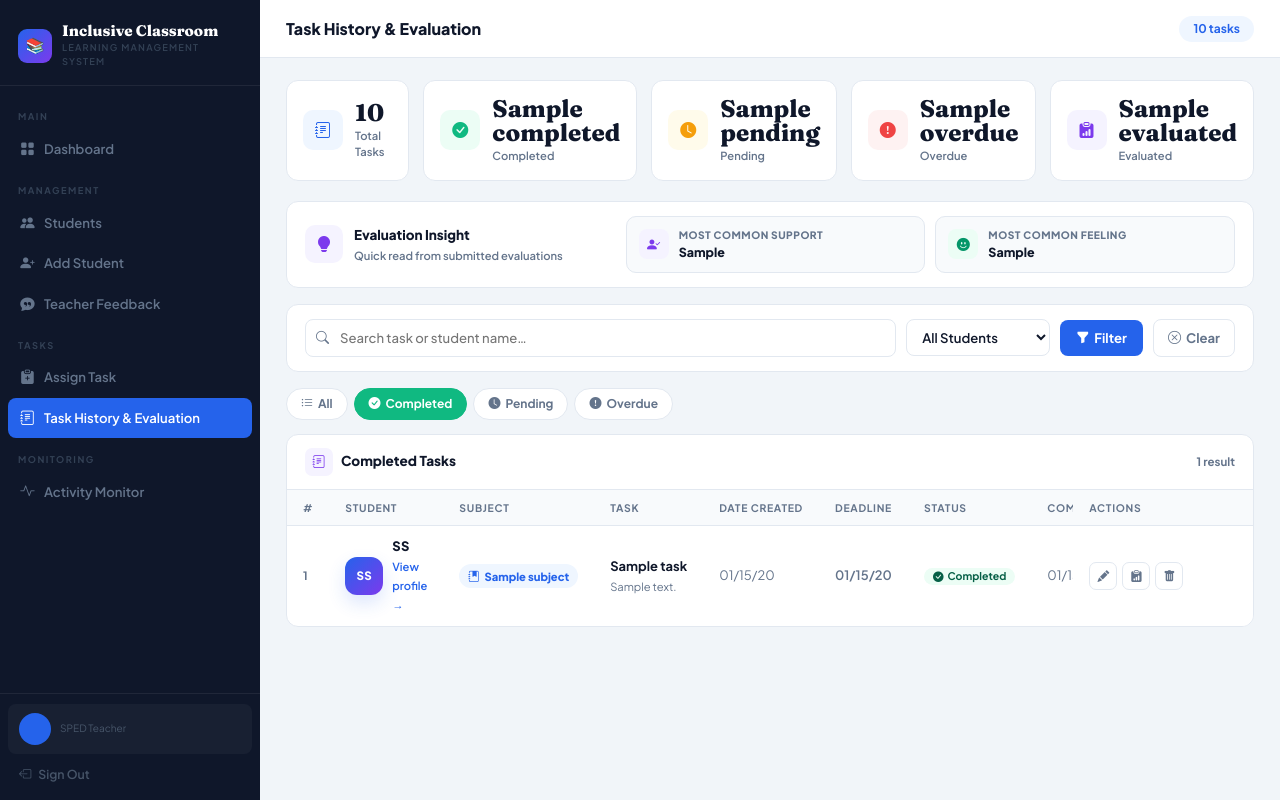
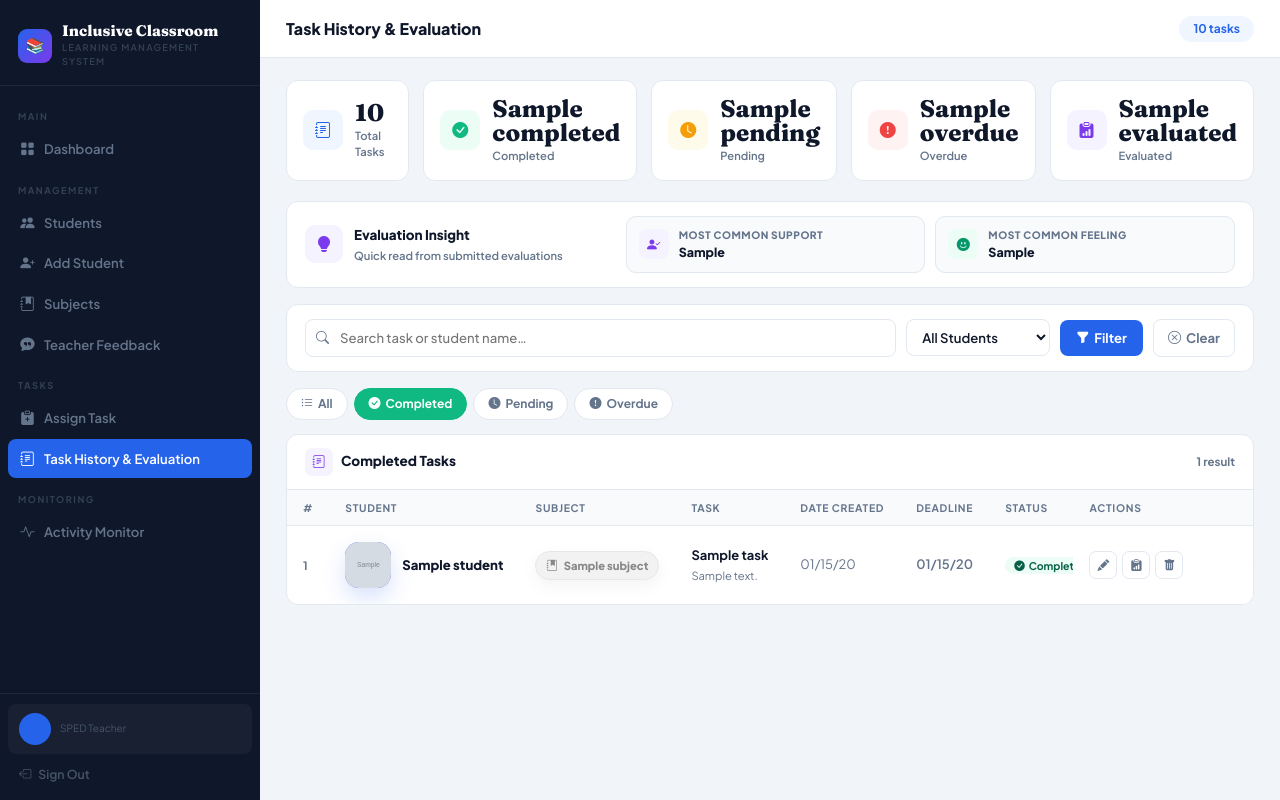
Before and after one commit to 13honey/inclusive_classroom1, a Django app: template classroom/templates/classroom/task_history.html in a window 1280 px wide. Run offline with Django 3.2, Linux system fonts and the light colour scheme; the template is opened without the code that fills it: most values are stand-ins (such as "Sample title", 1, 10 or a date in 2020); grey boxes marked "Sample" are stand-in pictures.

Commit message:
Enhance student form validation and update templates for improved user experience
- Added unique LRN validation to StudentForm.
- Updated confirm_delete_task.html to include next URL handling.
- Improved task_history.html layout and added subject link.
- Changed logo icon in teacher_feedback.html for better representation.
- Added tests for StudentForm validation.
- Refactored add_student view to handle IntegrityError.
- Updated delete_task view to support next URL redirection.
- Added new media files for student pictures and task recordings.

```diff
--- a/classroom/templates/classroom/confirm_delete_task.html
+++ b/classroom/templates/classroom/confirm_delete_task.html
@@ -29,6 +29,9 @@
             <p class="text-muted mb-4" style="font-size:0.9rem;">Assigned to: {{ student.name }}</p>
             <form method="POST">
                 {% csrf_token %}
+                {% if next %}
+                <input type="hidden" name="next" value="{{ next }}">
+                {% endif %}
                 <a href="{% url 'student_detail' student.id %}" class="btn btn-secondary me-2">Cancel</a>
                 <button type="submit" class="btn btn-danger">Yes, Delete Task</button>
             </form>
--- a/classroom/templates/classroom/task_history.html
+++ b/classroom/templates/classroom/task_history.html
@@ -117,20 +117,22 @@
         tbody tr{border-bottom:1px solid #f1f5f9;transition:background .12s;}
         tbody tr:hover{background:#f8fafc;}
         tbody tr:last-child{border-bottom:none;}
-        tbody td{padding:11px 16px;font-size:.81rem;vertical-align:middle;}
+        tbody td{padding:16px 16px;font-size:.81rem;vertical-align:middle;}
 
         /* ── Student Cell ── */
-        .student-cell{display:flex;align-items:center;gap:9px;}
-        .s-avatar{width:38px;height:38px;border-radius:12px;background:linear-gradient(135deg,#2563eb,#7c3aed);color:white;display:flex;align-items:center;justify-content:center;font-weight:900;font-size:.72rem;letter-spacing:.3px;flex-shrink:0;overflow:hidden;box-shadow:0 8px 18px rgba(37,99,235,.16);}
+        .student-cell{display:flex;align-items:center;gap:11px;min-width:150px;}
+        .s-avatar{width:46px;height:46px;border-radius:14px;background:linear-gradient(135deg,#2563eb,#7c3aed);color:white;display:flex;align-items:center;justify-content:center;font-weight:900;font-size:.72rem;letter-spacing:.3px;flex-shrink:0;overflow:hidden;box-shadow:0 10px 22px rgba(37,99,235,.18);}
         .s-avatar img{width:100%;height:100%;object-fit:cover;}
-        .s-name{font-weight:800;color:var(--text);white-space:nowrap;letter-spacing:.4px;}
-        .s-link{font-size:.7rem;color:var(--primary);text-decoration:none;font-weight:600;}
+        .s-profile-wrap{display:flex;flex-direction:column;gap:2px;min-width:0;}
+        .s-name-link{display:block;max-width:140px;font-size:.82rem;color:var(--text);text-decoration:none;font-weight:800;white-space:nowrap;overflow:hidden;text-overflow:ellipsis;}
+        .s-name-link:hover{color:var(--primary);text-decoration:underline;}
+        .s-link{font-size:.72rem;color:var(--primary);text-decoration:none;font-weight:800;white-space:nowrap;}
         .s-link:hover{text-decoration:underline;}
 
         /* ── Task cell ── */
         .task-title-cell{font-weight:700;color:var(--text);max-width:220px;white-space:nowrap;overflow:hidden;text-overflow:ellipsis;}
         .task-desc-cell{font-size:.7rem;color:var(--text-muted);margin-top:2px;max-width:220px;white-space:nowrap;overflow:hidden;text-overflow:ellipsis;}
-        .subject-cell{display:inline-flex;align-items:center;gap:5px;font-size:.7rem;font-weight:800;color:var(--primary);white-space:nowrap;max-width:150px;overflow:hidden;text-overflow:ellipsis;background:var(--primary-light);border-radius:999px;padding:4px 9px;}
+        .subject-cell{--subject-color:var(--primary);display:inline-flex;align-items:center;gap:6px;font-size:.7rem;font-weight:800;color:var(--subject-color);white-space:nowrap;max-width:170px;overflow:hidden;text-overflow:ellipsis;background:color-mix(in srgb,var(--subject-color) 11%,white);border:1px solid color-mix(in srgb,var(--subject-color) 20%,white);border-radius:999px;padding:5px 10px;box-shadow:0 6px 14px color-mix(in srgb,var(--subject-color) 9%,transparent);}
         .task-main-cell{display:flex;align-items:center;gap:12px;min-width:0;}
         .student-initials{width:42px;height:42px;border-radius:12px;background:linear-gradient(135deg,#2563eb,#7c3aed);color:white;display:flex;align-items:center;justify-content:center;font-weight:900;font-size:.78rem;letter-spacing:.3px;flex-shrink:0;box-shadow:0 8px 18px rgba(37,99,235,.18);}
         .task-main-cell .task-title-cell{max-width:260px;font-weight:800;}
@@ -211,6 +213,7 @@
         <div class="nav-label">Management</div>
         <a href="{% url 'student_list' %}" class="nav-item"><i class="bi bi-people-fill"></i> Students</a>
         <a href="{% url 'add_student' %}" class="nav-item"><i class="bi bi-person-plus-fill"></i> Add Student</a>
+        <a href="{% url 'subject_list' %}" class="nav-item"><i class="bi bi-journal-bookmark-fill"></i> Subjects</a>
         <a href="{% url 'teacher_feedback' %}" class="nav-item"><i class="bi bi-chat-quote-fill"></i> Teacher Feedback</a>
         <div class="nav-label">Tasks</div>
         <a href="{% url 'assign_task' %}" class="nav-item"><i class="bi bi-clipboard-plus-fill"></i> Assign Task</a>
@@ -393,13 +396,16 @@
                             <!-- Student -->
                             <td>
                                 <div class="student-cell">
-                                    <div class="s-avatar">
-                                        {{ task.student.name|name_initials }}
+                                    <div class="s-avatar" title="{{ task.student.name }}">
+                                        {% if task.student.profile_picture %}
+                                            <img src="{{ task.student.profile_picture.url }}" alt="{{ task.student.name }}">
+                                        {% else %}
+                                            {{ task.student.name|name_initials }}
+                                        {% endif %}
                                     </div>
-                                    <div>
-                                        <div class="s-name" title="{{ task.student.name }}">{{ task.student.name|name_initials }}</div>
-                                        <a href="{% url 'student_detail' task.student.id %}" class="s-link">
-                                            View profile →
+                                    <div class="s-profile-wrap">
+                                        <a href="{% url 'student_detail' task.student.id %}" class="s-name-link" title="{{ task.student.name }}">
+                                            {{ task.student.name }}
                                         </a>
                                     </div>
                                 </div>
@@ -407,9 +413,11 @@
 
                             <!-- Subject -->
                             <td>
-                                <div class="subject-cell" title="{% if task.subject %}{{ task.subject.name }}{% else %}No subject{% endif %}">
+                                <div class="subject-cell"
+                                     {% if task.subject %}style="--subject-color:{{ task.subject.color }};"{% endif %}
+                                     title="{% if task.subject %}{{ task.subject.name }}{% else %}No subject{% endif %}">
                                     <i class="bi bi-journal-bookmark-fill"></i>
-                                    {% if task.subject %}{{ task.subject.name }}{% else %}—{% endif %}
+                                    {% if task.subject %}{{ task.subject.name }}{% else %}-{% endif %}
                                 </div>
                             </td>
 
@@ -491,8 +499,8 @@
                                         </a>
                                         {% endif %}
                                     {% endwith %}
-                                    <button type="button" class="act-btn del" title="Delete task"
-                                            onclick="openDeleteModal('{% url 'delete_task' task.id %}', '{{ task.title|escapejs }}')">
+                                        <button type="button" class="act-btn del" title="Delete task"
+                                            onclick="openDeleteModal('{% url 'delete_task' task.id %}', '{{ task.title|escapejs }}', 'task_history')">
                                         <i class="bi bi-trash-fill"></i>
                                     </button>
                                 </div>
@@ -573,10 +581,14 @@
 
 <script src="https://cdn.jsdelivr.net/npm/bootstrap@5.1.3/dist/js/bootstrap.bundle.min.js"></script>
 <script>
-    function openDeleteModal(url, name) {
+    function openDeleteModal(url, name, next) {
         document.getElementById('deleteMsg').textContent =
             'Are you sure you want to delete "' + name + '"? This cannot be undone.';
-        document.getElementById('deleteForm').action = url;
+        var actionUrl = url;
+        if (next) {
+            actionUrl = url + (url.indexOf('?') === -1 ? '?' : '&') + 'next=' + encodeURIComponent(next);
+        }
+        document.getElementById('deleteForm').action = actionUrl;
         document.getElementById('deleteModal').classList.add('show');
     }
     function closeDeleteModal() {
--- a/classroom/templates/classroom/teacher_feedback.html
+++ b/classroom/templates/classroom/teacher_feedback.html
@@ -121,7 +121,7 @@
 
 <aside class="sidebar">
     <div class="sidebar-logo">
-        <div class="logo-icon">IC</div>
+        <div class="logo-icon">&#128218;</div>
         <div class="logo-text">
             <div class="app-name">Inclusive Classroom</div>
             <div class="app-sub">Learning Management System</div>
```
Also changed, not shown: classroom/forms.py (+14 -0 lines), classroom/tests.py (+28 -1 lines), classroom/views.py (+25 -12 lines), db.sqlite3, media/student_pictures/sahsh.png (added), 1 other file.
